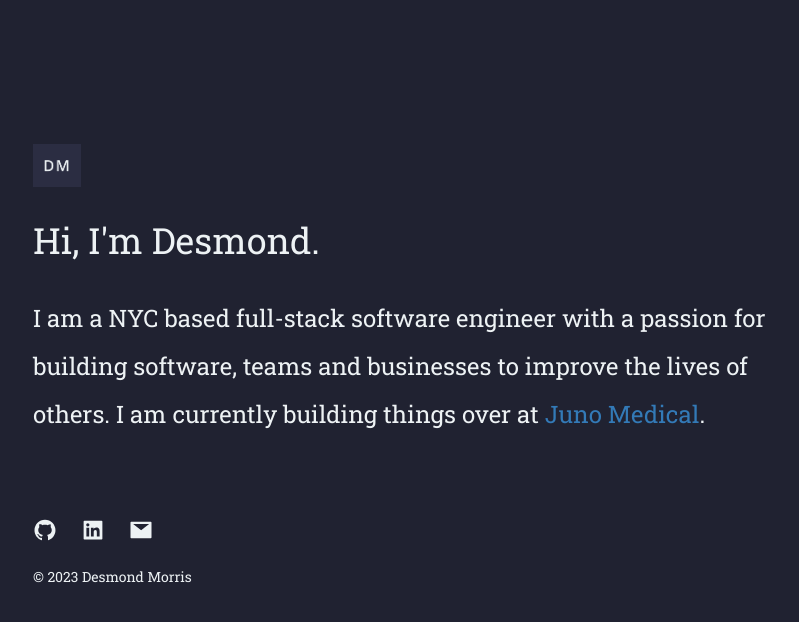
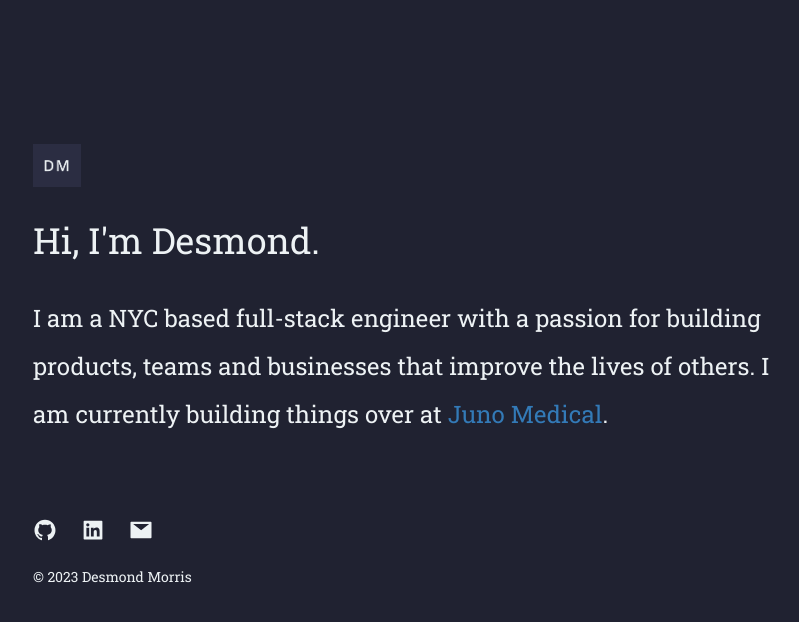
Before and after one commit to desmondmorris/desmondmorris.com, a Next.js app: page / in a window 1280 px wide. Shown: the top 622 px of the page, without its empty margins (111-910 px from the left). Built offline with nearby package versions, Linux system fonts and the light colour scheme.

Commit message:
Update copy and add intiial transition

```diff
--- a/src/pages/_app.tsx
+++ b/src/pages/_app.tsx
@@ -7,12 +7,15 @@ import '@fontsource/roboto-slab/600.css'
 import '@fontsource/open-sans/600.css'
 
 import theme from '../styles/theme'
+import { AnimatePresence } from 'framer-motion'
 
 function App({ Component, pageProps }: AppProps) {
   return (
     <ChakraProvider theme={theme}>
       <GoogleAnalytics trackPageViews />
-      <Component {...pageProps} />
+      <AnimatePresence mode="wait">
+        <Component {...pageProps} />
+      </AnimatePresence>
     </ChakraProvider>
   )
 }
--- a/src/pages/index.tsx
+++ b/src/pages/index.tsx
@@ -1,4 +1,5 @@
 import { Box, Container, Flex, Heading, Image, Link, Stack, Text } from '@chakra-ui/react'
+import { motion } from 'framer-motion'
 import Head from 'next/head'
 import NextLink from 'next/link'
 
@@ -6,8 +7,8 @@ import { AiFillGithub, AiFillLinkedin, AiFillMail } from 'react-icons/ai'
 
 export default function Home() {
   const title = `Hi, I'm Desmond.`
-  const descriptionShort = 'NYC based full-stack software engineer and angel investor.'
-  const descriptionLong = `I am a NYC based full-stack software engineer with a passion for building software, teams and businesses to improve the lives of others. I am currently building things over at`
+  const descriptionShort = 'NYC based full-stack software engineer'
+  const descriptionLong = `I am a NYC based full-stack engineer with a passion for building products, teams and businesses that improve the lives of others. I am currently building things over at`
   return (
     <>
       <Head>
@@ -17,6 +18,16 @@ export default function Home() {
         <link rel="icon" href="/logo.png" />
       </Head>
       <main>
+        <motion.div
+          initial={{ x: 300, opacity: 0 }}
+          animate={{ x: 0, opacity: 1 }}
+          exit={{ x: 300, opacity: 0 }}
+          transition={{
+            type: "spring",
+            stiffness: 260,
+            damping: 20,
+          }}
+        >
           <Container maxW="container.lg" py="36">
             <Stack spacing="8" maxW="container.md">
               <Box w="12">
@@ -50,9 +61,8 @@ export default function Home() {
 
             </Stack>
 
-
-
           </Container>
+        </motion.div>
       </main>
     </>
   )
```
Lines whose indentation alone changed are shown as unchanged.
